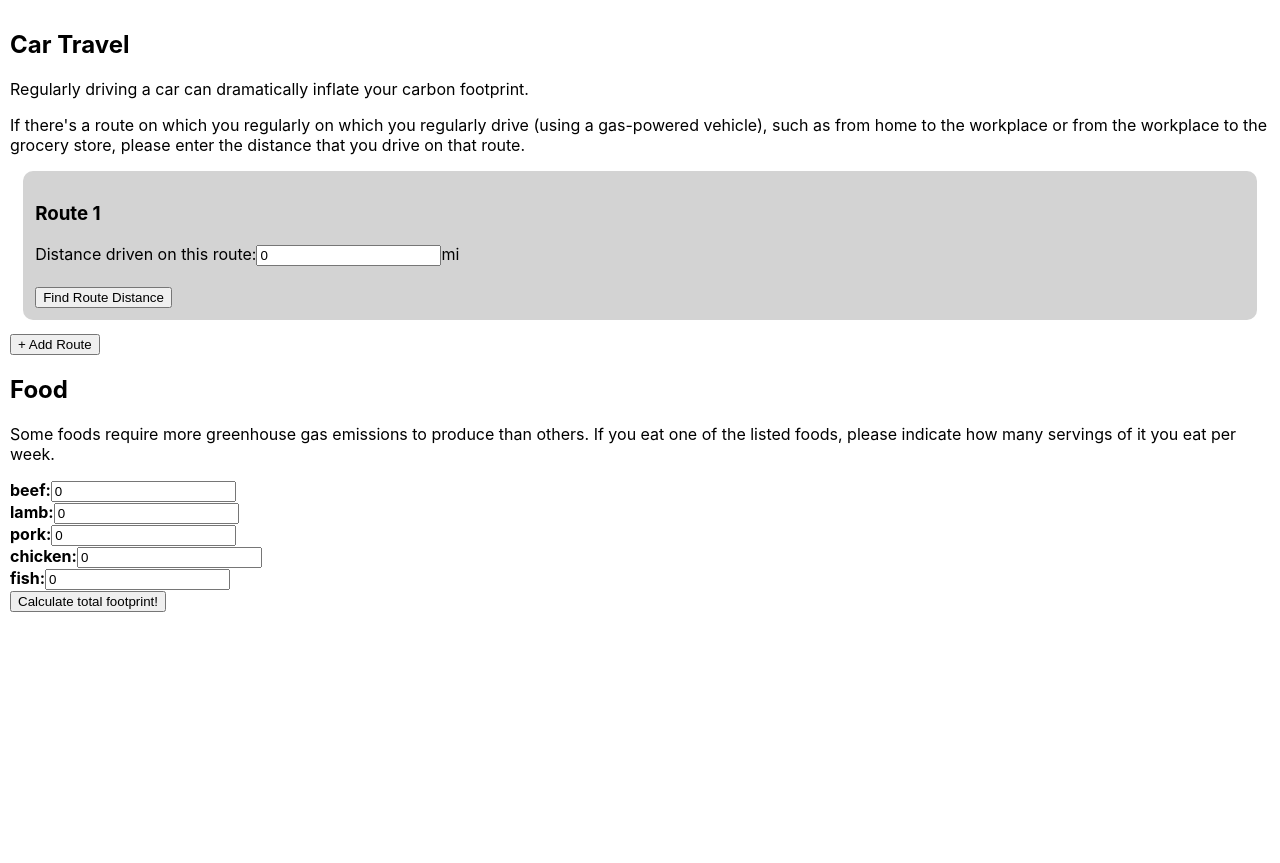
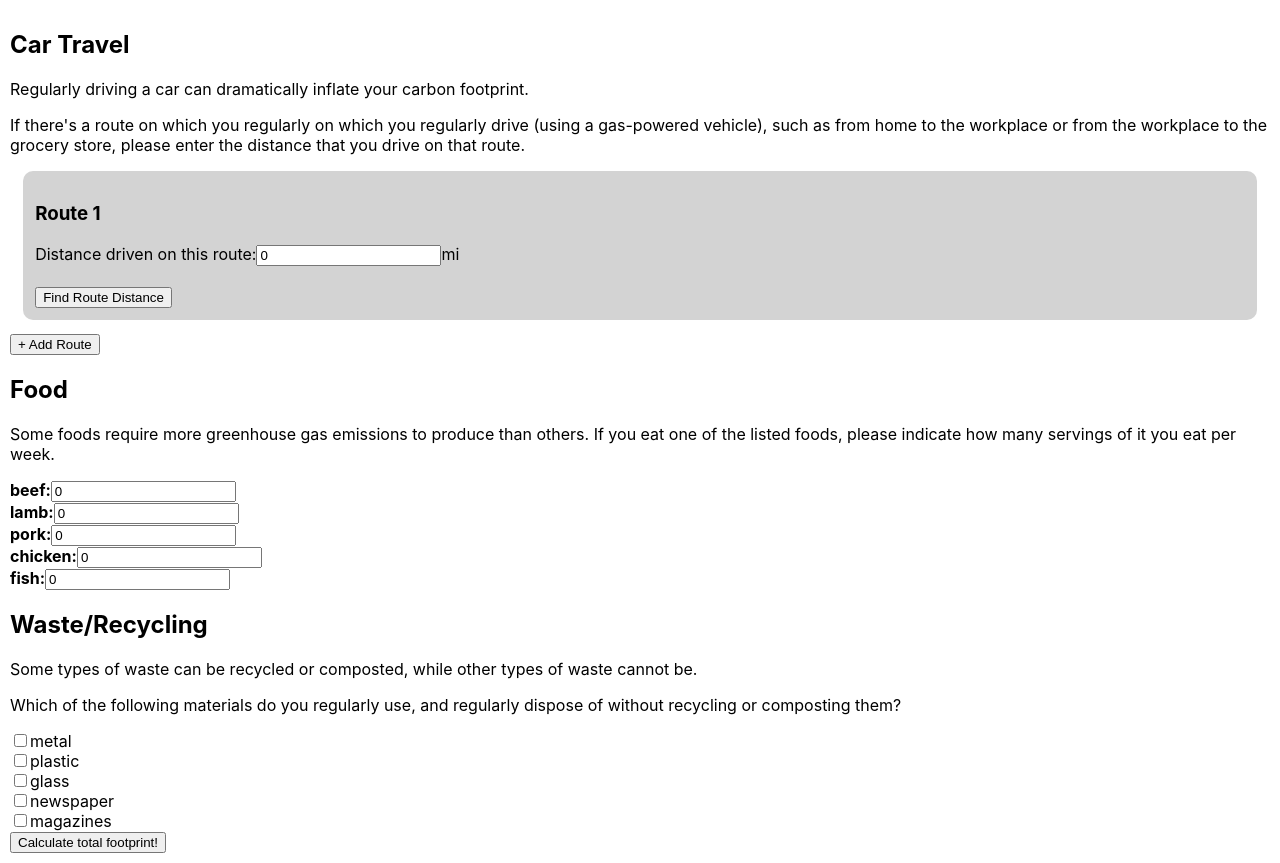
Before and after one commit to steph-beneschan-256/carbon-footprint-calculator, a React (Create React App) app: page / in a window 1280 px wide. Before the commit the page ends 800 px from the top, so only its background shows below. Built offline with nearby package versions, Linux system fonts and the light colour scheme.

Commit message:
Added early recycling/waste form section

```diff
--- a/src/App.js
+++ b/src/App.js
@@ -8,6 +8,7 @@ import formDataManager from './FormDataManager';
 import FoodForm from './FoodForm';
 
 import Chart from "react-apexcharts";
+import WasteForm from './WasteForm';
 
 const CO2_PER_MILE = 400; //g
 //https://www.epa.gov/greenvehicles/tailpipe-greenhouse-gas-emissions-typical-passenger-vehicle#driving
@@ -33,6 +34,17 @@ function App() {
     setChartLabels(categories);
     setChartSeries(categories.map((category) => footprintData.breakdown[category].footprint));
 
+    /*
+    Find the 3 categories for in which the user has the highest carbon footprint. Then, for each of those categories, display a suggested course of action.
+    */
+    categories.sort((c1, c2) =>
+      footprintData.breakdown[c2] - footprintData.breakdown[c1]
+    );
+    setSuggestions(
+      categories.slice(0,3).map((category) =>
+        footprintData.breakdown[category].suggestions[0]
+    ));
+
     setShowResults(true);
   }
 
@@ -52,6 +64,7 @@ function App() {
 
             <TravelForm />
             <FoodForm />
+            <WasteForm />
 
             <button onClick={calculateFootPrint}>
               Calculate total footprint!
--- /dev/null
+++ b/src/WasteForm.js
@@ -0,0 +1,155 @@
+import { useEffect, useState } from "react";
+import formDataManager from "./FormDataManager";
+
+/*
+notes:
+
+https://www.epa.gov/sites/default/files/2021-01/documents/2018_ff_fact_sheet_dec_2020_fnl_508.pdf
+page 14 has co2eq figures, but on a national level?
+
+found another epa calculator:
+https://www.epa.gov/energy/greenhouse-gas-equivalencies-calculator
+
+
+
+*/
+
+/*
+A unique string associated with this type of activity,
+used for synchronization with the FormDataManager object.
+*/
+const ACTIVITY_TYPE_KEY = "WASTE";
+
+/*
+data from epa calculator, last updated 9/1/2014
+
+avg. lbs co2-eq generated from waste per person per year:
+total: 692
+metal: 89.38
+plastic: 35.56
+glass: 25.39
+newspaper: 113.14
+magazines: 27.46
+*/
+
+/*
+
+For different kinds of materials, specify the amount of GHG emissions
+(in grams of CO2-eq) that an average US resident would save each day by recycling that material.
+
+Data comes from the EPA calculator, and was last updated in 2014:
+https://www3.epa.gov/carbon-footprint-calculator/data/GHGCalculator.xls
+
+TODO: find updated data, and data for food waste and yard waste
+*/
+
+const MATERIAL_WASTE_DATA = [
+    {
+        name: "metal",
+        emissionsSaved: 111.074
+    },
+    {
+        name: "plastic",
+        emissionsSaved: 44.191
+    },
+    {
+        name: "glass",
+        emissionsSaved: 31.552
+    },
+    {
+        name: "newspaper",
+        emissionsSaved: 140.601
+    },
+    {
+        name: "magazines",
+        emissionsSaved: 34.125
+    }
+];
+
+/*
+Get the user's total footprint for this type of activity,
+and suggestions for reducing their footprint
+*/
+async function getFootprintData(userData) {
+    let footprint = 0;
+    let suggestions = [];
+
+    console.log(userData);
+
+    let mostSignificantMaterial = null;
+    MATERIAL_WASTE_DATA.forEach((data, index) => {
+        if(userData[index]) {
+            footprint += data.emissionsSaved;
+            if((mostSignificantMaterial === null) || (data.emissionsSaved > mostSignificantMaterial.emissionsSaved))
+                mostSignificantMaterial = data;
+        }
+    })
+
+    const suggestion = mostSignificantMaterial ? `If possible, recycling your ${mostSignificantMaterial.name} will help you save ${mostSignificantMaterial.emissionsSaved} CO2-eq per day.\n
+    To find out how to recycle this item in your community, the EPA recommends https://earth911.com/recycling-center-search-guides/`
+    : "";
+
+    return {
+        key: ACTIVITY_TYPE_KEY,
+        footprint: footprint,
+        suggestions: [suggestion]
+    }
+}
+
+/*
+Register the getFootprintData function for this activity type/section form
+This should make it easier for our application to accumulate all the data at once
+*/
+formDataManager.addActivityType(ACTIVITY_TYPE_KEY, getFootprintData);
+
+function WasteForm() {
+
+    // Data that the user has input for this activity type
+    const [inputData, setInputData] = useState(null);
+
+    /*
+    When the component is created, load the user's saved data if available,
+    or intialize to a default value
+    */
+    useEffect(() => {
+        if(!inputData) {
+            let savedData = formDataManager.loadData(ACTIVITY_TYPE_KEY);
+            setInputData(savedData ? savedData :
+                Array(MATERIAL_WASTE_DATA.length).fill(false)
+                //Default value; one boolean for each material type
+            );
+        }
+      }, [inputData]);
+
+
+    return(
+        <div>
+            <h2>Waste/Recycling</h2>
+            <p>
+                Some types of waste can be recycled or composted, while other types of waste cannot be.
+            </p>
+            <p>
+                Which of the following materials do you regularly use, and regularly dispose of without recycling or composting them?
+            </p>
+            {inputData && MATERIAL_WASTE_DATA.map((data, index) => (
+            <div>
+                {
+                    <label>
+                        <input type="checkbox" checked={inputData[index]}
+                        onChange={e => {
+                            const newData = inputData.map((v,i) => (i !== index ? v : !inputData[index]));
+                            setInputData(newData);
+                            formDataManager.saveData(ACTIVITY_TYPE_KEY, newData);
+                        }}/>
+                        {data.name}
+                    </label>
+                }
+            </div>
+            ))}
+        </div>
+    )
+
+}
+
+// When ready, uncomment this line and replace "TemplateFormSection" with the name of the component function
+export default WasteForm;
```
